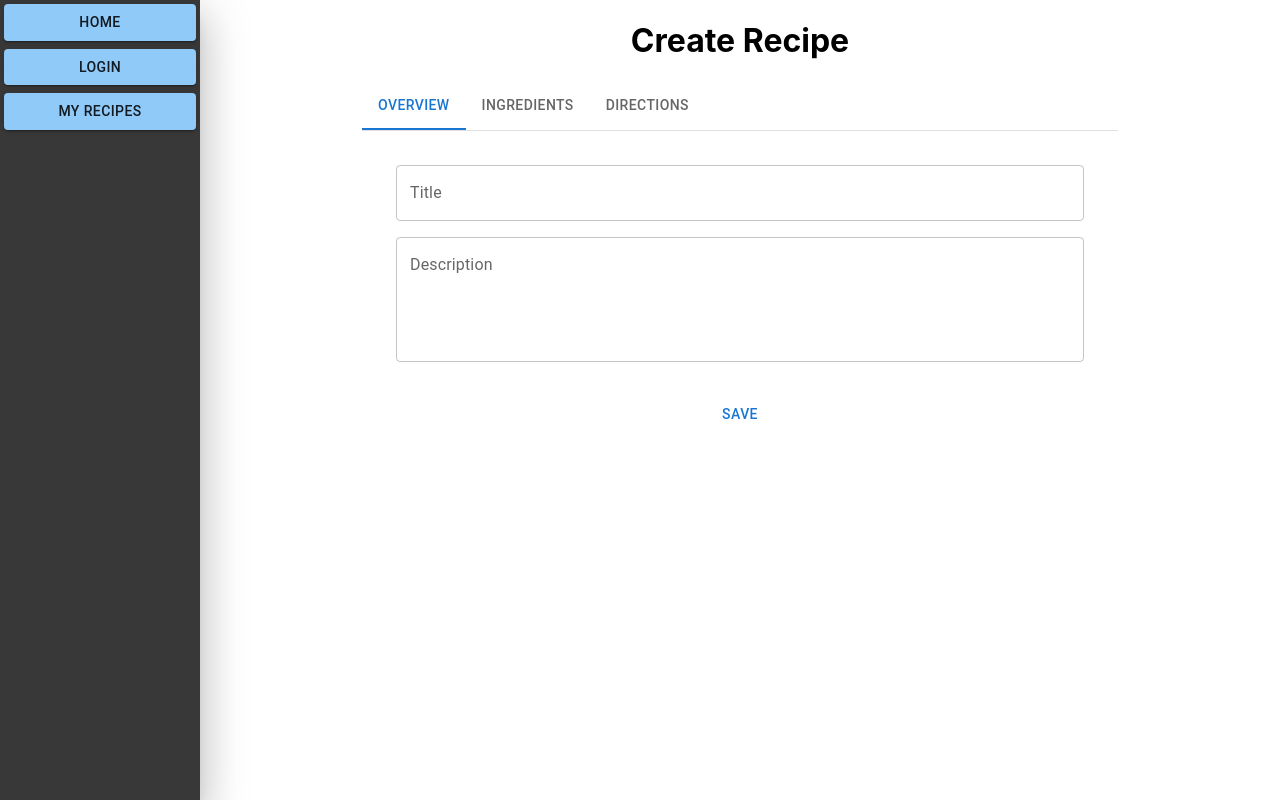
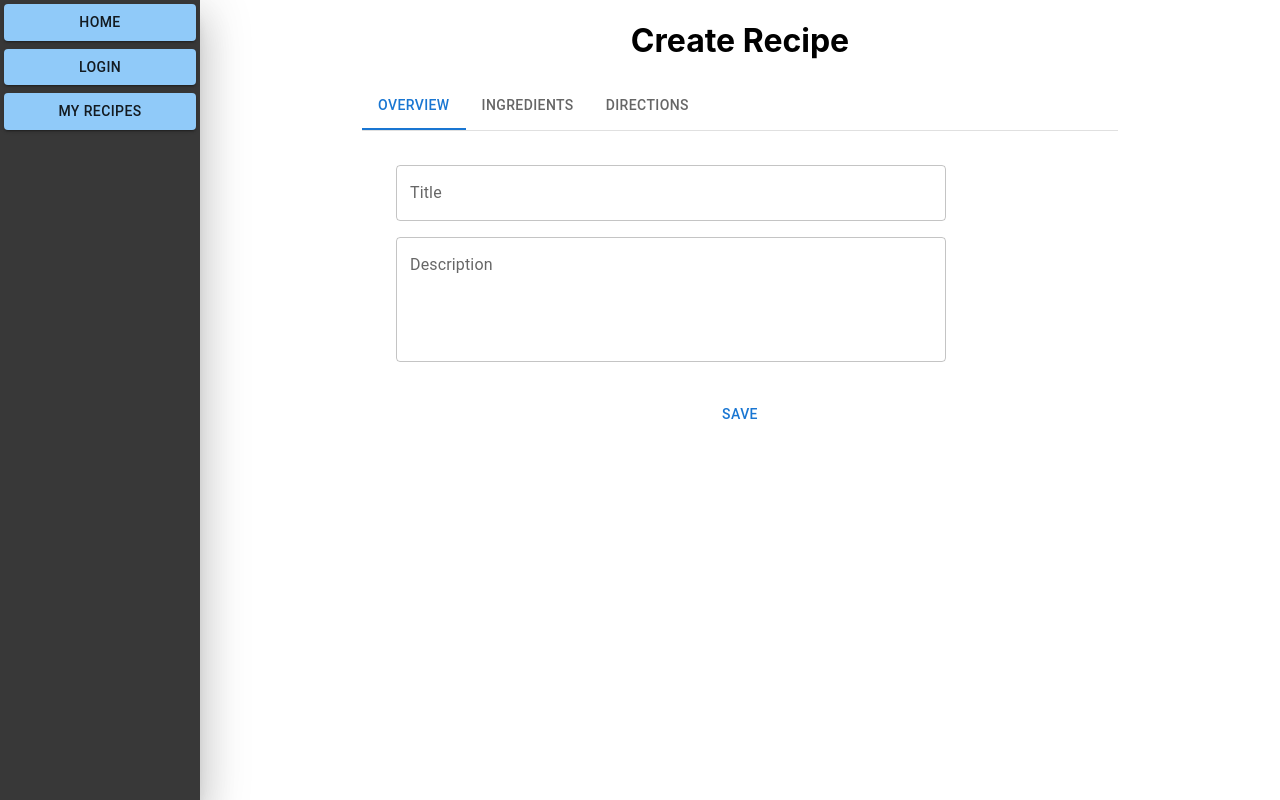
Before and after one commit to zach-habib/Biteful, a React (Create React App) app: page /create/1 in a window 1280 px wide. Built offline with nearby package versions, Linux system fonts and the light colour scheme; no server answers; the database is empty.

Commit message:
More spacing

```diff
--- a/src/App.css
+++ b/src/App.css
@@ -36,11 +36,16 @@
 
 .step-form {
   display: flex;
+}
+
+.step-field-container {
+  width: 80%;
+  display: flex;
   flex-direction: column;
   margin: 2px;
 }
 
-.minus-button {
+.remove-button {
   transform: translate(0, 33%);
 }
 
--- a/src/components/create/IngredientField.js
+++ b/src/components/create/IngredientField.js
@@ -57,11 +57,11 @@ const IngredientField = (props) => {
         ))}
       </TextField>
       <Fab
-        className="minus-button"
+        className="remove-button"
         color="primary"
         size="small"
         aria-label="remove"
-        sx={{margin: "auto"}}
+        sx={{mx: 1}}
         onClick={() => { props.onRemove(props.id) }}
       >
         <Remove />
--- a/src/components/create/Step.js
+++ b/src/components/create/Step.js
@@ -17,6 +17,8 @@ const Step = (props) => {
 
   const removeBtn = props.onRemove ?
     <Fab
+      className="remove-button"
+      sx={{mx: 1}}
       color="primary"
       size="small"
       aria-label="remove"
@@ -29,6 +31,7 @@ const Step = (props) => {
 
   return (
     <div className="step-form">
+      <div className="step-field-container">
         <TextField
           id="title"
           label="Title"
@@ -45,6 +48,7 @@ const Step = (props) => {
           value={props.value.desc}
           onChange={handleFieldChange("desc")}
         />
+      </div>
       {removeBtn}
     </div>
   )
```
Lines whose indentation alone changed are shown as unchanged.
